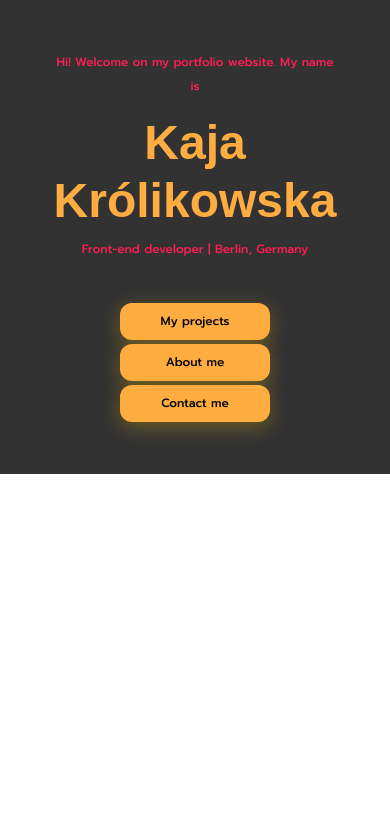
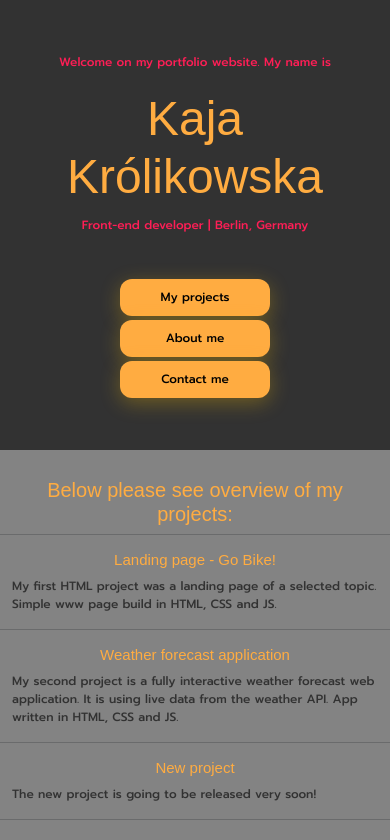
Before and after one commit to kajakrolikowska/responsive-portfolio, a plain HTML site: page index.html in a window 390 px wide. Drawn offline with nearby package versions, Linux system fonts and the light colour scheme; a web font is replaced by a local one.

Commit message:
Added content part of the homepage and made it responsive.

```diff
--- a/index.html
+++ b/index.html
@@ -30,7 +30,7 @@
   </head>
   <body>
     <div class="hero col-sm-12">
-      <p>Hi! Welcome on my portfolio website. My name is</p>
+      <p>Welcome on my portfolio website. My name is</p>
       <h1>Kaja Królikowska</h1>
       <p>Front-end developer | Berlin, Germany</p>
       <br />
@@ -50,5 +50,57 @@
         </div>
       </div>
     </div>
+
+    <div class="container">
+      <div class="row">
+        <div class="col-md-12 mt-2">
+          <h2>Below please see overview of my projects:</h2>
+        </div>
+        <hr />
+        <div class="col-md-6">
+          <img
+            src="/images/go-bike.png"
+            alt="Go-bike landing page"
+            class="px-5 py-3 img-fluid rounded my-3 border border-warning"
+          />
+        </div>
+        <div class="col-md-6">
+          <h3>Landing page - Go Bike!</h3>
+          <p>
+            My first HTML project was a landing page of a selected topic. Simple
+            www page build in HTML, CSS and JS.
+          </p>
+        </div>
+        <hr />
+        <div class="col-md-6">
+          <img
+            src="/images/weather-app.png"
+            alt="Weather application"
+            class="px-5 py-3 border border-warning img-fluid rounded my-3"
+          />
+        </div>
+        <div class="col-md-6">
+          <h3>Weather forecast application</h3>
+          <p>
+            My second project is a fully interactive weather forecast web
+            application. It is using live data from the weather API. App written
+            in HTML, CSS and JS.
+          </p>
+        </div>
+        <hr />
+        <div class="col-md-6">
+          <img
+            src="/images/undraw_reading_re_29f8.svg"
+            alt="Project in progress"
+            class="px-5 py-3 border border-warning img-fluid rounded my-3"
+          />
+        </div>
+        <div class="col-md-6">
+          <h3>New project</h3>
+          <p>The new project is going to be released very soon!</p>
+        </div>
+        <hr />
+      </div>
+    </div>
   </body>
 </html>
--- a/src/style.css
+++ b/src/style.css
@@ -10,7 +10,8 @@
 }
 
 body {
-  background-color: white;
+  background-color: var(--secondary-color-with-opacity);
+  max-width: 1920px;
 }
 
 h1,
@@ -20,22 +21,36 @@ h4,
 h5,
 h6 {
   font-family: var(--heading-font);
-  font-weight: bold;
+  font-weight: 500;
   color: var(--primary-color);
 }
 
 h1 {
   font-size: 90px;
 }
-p,
-ul {
+h2 {
+  font-size: 40px;
+}
+h2,
+h3 {
+  text-align: center;
+  margin-top: 20px;
+}
+
+p {
+  font-family: var(--content-font);
+  color: var(--secondary-color);
+  line-height: 1.5;
+}
+
+.hero p {
   font-family: var(--content-font);
   color: var(--content-color);
   line-height: 2;
 }
 
 .hero {
-  padding: 160px 0;
+  padding: 130px 0 100px 0;
   text-align: center;
   background: var(--secondary-color);
 }
@@ -87,4 +102,14 @@ ul {
     min-width: 150px;
     margin: 2px;
   }
+  img {
+    display: none;
+  }
+  h2 {
+    font-size: 20px;
+  }
+  h3 {
+    font-size: 15px;
+    margin-top: 0;
+  }
 }
```
